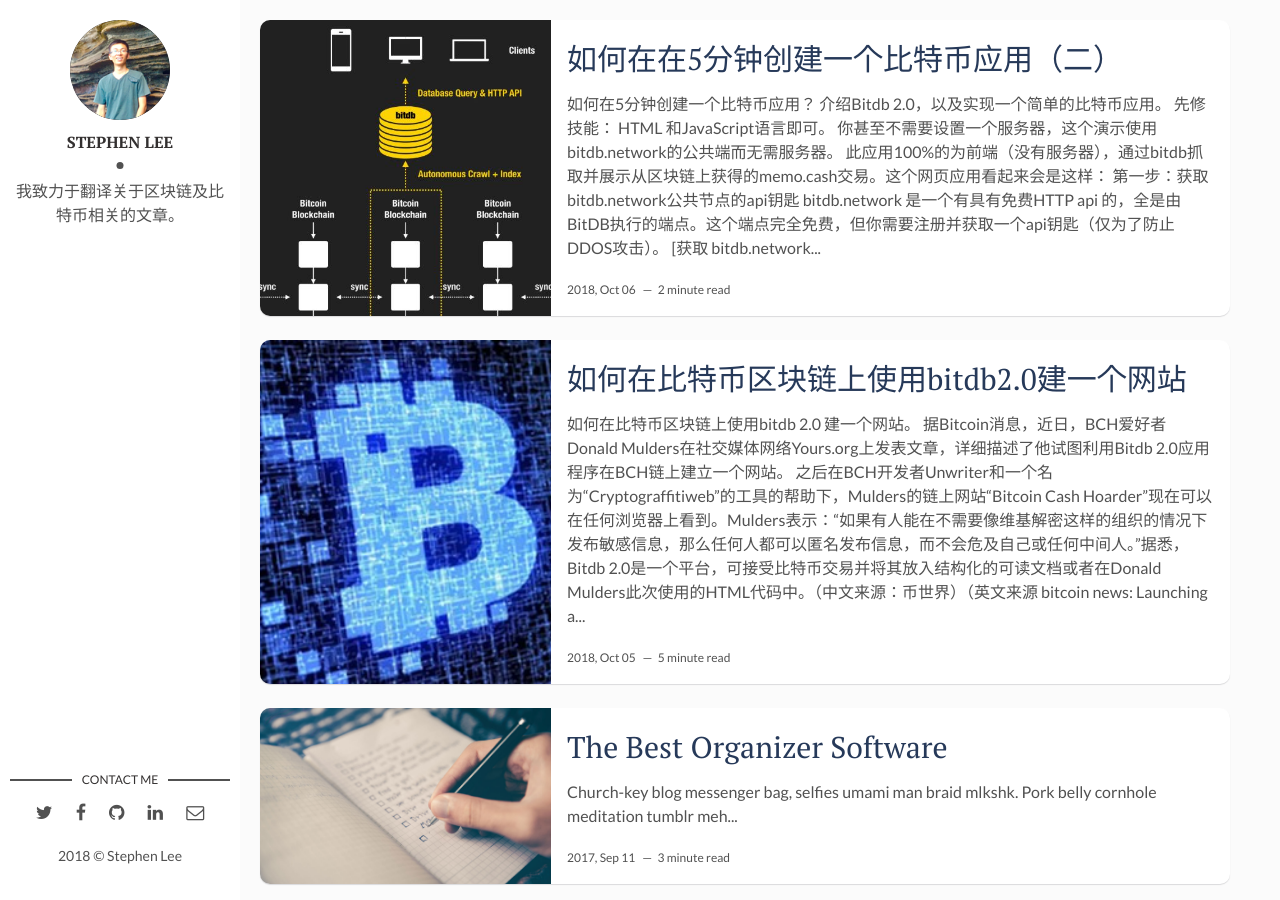
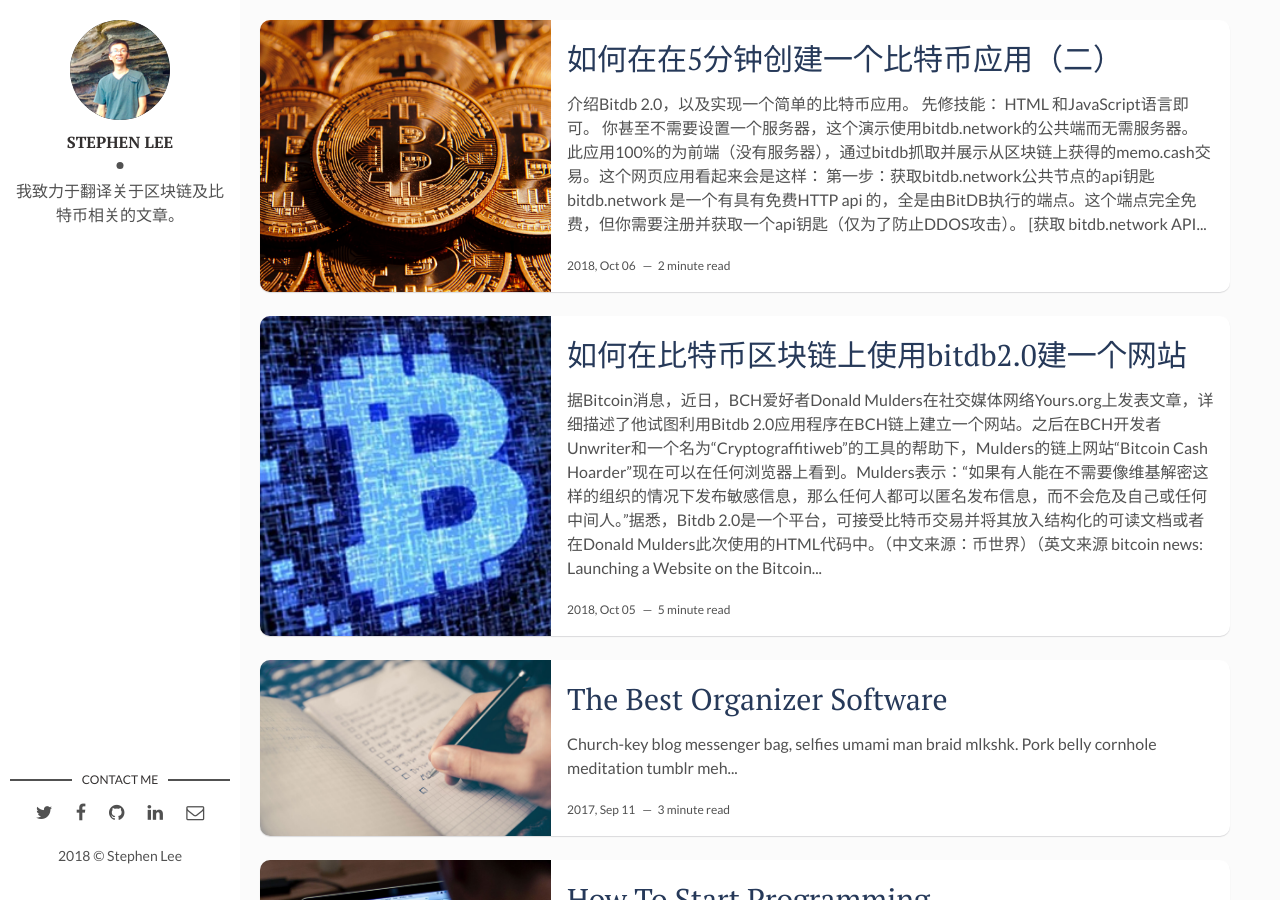
Before and after one commit to welilili/blockchain, a Jekyll site: the page built from index.html, in a window 1280 px wide and 900 px high. Built offline with Jekyll 4.4.1, drawn with Linux system fonts in a browser that asks for light colours; the list of posts is cut into pages by our own code.

Commit message:
Initial commit

```diff
--- a/_posts/2018-10-05-在区块链上建网站.markdown
+++ b/_posts/2018-10-05-在区块链上建网站.markdown
@@ -7,11 +7,7 @@
 fig-caption: # Add figcaption (optional)
 tags: [区块链, 网站]
 ---
-## **如何在比特币区块链上使用bitdb 2.0 建一个网站。**
-
-> 据Bitcoin消息，近日，BCH爱好者Donald Mulders在社交媒体网络Yours.org上发表文章，详细描述了他试图利用Bitdb 2.0应用程序在BCH链上建立一个网站。
-
-> 之后在BCH开发者Unwriter和一个名为“Cryptograffitiweb”的工具的帮助下，Mulders的链上网站“Bitcoin Cash Hoarder”现在可以在任何浏览器上看到。Mulders表示：“如果有人能在不需要像维基解密这样的组织的情况下发布敏感信息，那么任何人都可以匿名发布信息，而不会危及自己或任何中间人。”据悉，Bitdb 2.0是一个平台，可接受比特币交易并将其放入结构化的可读文档或者在Donald Mulders此次使用的HTML代码中。（[中文来源：币世界](http://www.bishijie.com/kuaixun_118500)）（英文来源 [bitcoin news: Launching a Website on the Bitcoin Cash Network Is Now a Reality](https://news.bitcoin.com/)）
+> 据Bitcoin消息，近日，BCH爱好者Donald Mulders在社交媒体网络Yours.org上发表文章，详细描述了他试图利用Bitdb 2.0应用程序在BCH链上建立一个网站。之后在BCH开发者Unwriter和一个名为“Cryptograffitiweb”的工具的帮助下，Mulders的链上网站“Bitcoin Cash Hoarder”现在可以在任何浏览器上看到。Mulders表示：“如果有人能在不需要像维基解密这样的组织的情况下发布敏感信息，那么任何人都可以匿名发布信息，而不会危及自己或任何中间人。”据悉，Bitdb 2.0是一个平台，可接受比特币交易并将其放入结构化的可读文档或者在Donald Mulders此次使用的HTML代码中。（[中文来源：币世界](http://www.bishijie.com/kuaixun_118500)）（英文来源 [bitcoin news: Launching a Website on the Bitcoin Cash Network Is Now a Reality](https://news.bitcoin.com/)）
 
 按：这篇文章翻译的就是Donald Mulders在yours上发的文章来源：[Hosting a website on the BCH blockchain with bitdb 2.0. I am close but no sigar.](https://www.yours.org/content/hosting-a-website-on-the-bch-blockchain-with-bitdb-20----------i-am-5b8346293439)由于口水话太多，没有逐一翻译。
 
--- a/_posts/2018-10-06-5分钟创建一个比特币应用.markdown
+++ b/_posts/2018-10-06-5分钟创建一个比特币应用.markdown
@@ -7,11 +7,7 @@
 fig-caption: # Add figcaption (optional)
 tags: [区块链, 网站]
 ---
-## **如何在5分钟创建一个比特币应用**？
-
 > 介绍Bitdb 2.0，以及实现一个简单的比特币应用。
-
-
 
 ##### 先修技能：
 
@@ -110,7 +106,7 @@
 
 
 
-   ------
+------
 
    #### 第三步 写网页应用
 
```
Also changed, not shown: assets/img/favicon/favicon.ico, assets/img/o-six.JPG.
